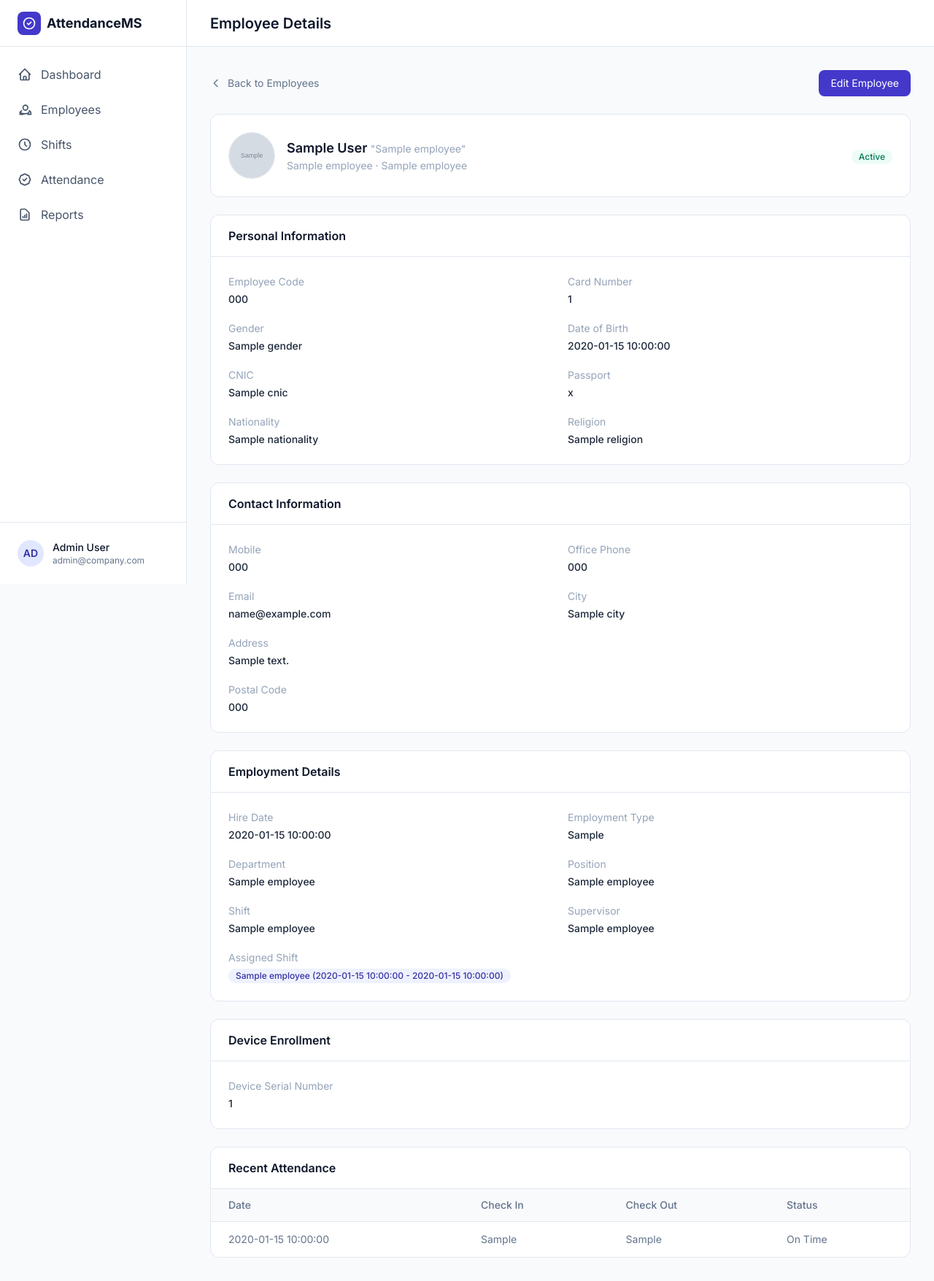
After one commit to devbymanan/AMS, a Python web app: template templates/view_employee.html in a window 1280 px wide. The commit adds this page. Shown: the whole page at 73% size. Run offline with Jinja, Linux system fonts and the light colour scheme; the template is opened without the code that fills it: most values are stand-ins (such as "Sample title", 1, 10 or a date in 2020); grey boxes marked "Sample" are stand-in pictures; some libraries are stand-ins or nearby versions.

Commit message:
Add employee detail view and update employee list with view button
- Implemented a new template for viewing employee details (`view_employee.html`).
- Added a button in the employee list to view individual employee details.
- Enhanced employee detail view with personal, contact, and employment information.
- Included recent attendance records in the employee detail view.

```diff
--- /dev/null
+++ b/templates/view_employee.html
@@ -0,0 +1,249 @@
+{% extends "base.html" %}
+
+{% block title %}
+{{ employee.FirstName }} {{ employee.LastName }} - AttendanceMS
+{% endblock %}
+
+{% block page_title %}
+Employee Details
+{% endblock %}
+
+{% block content %}
+
+<div class="flex items-center justify-between mb-6">
+  <a
+    href="{{ url_for('employees') }}"
+    class="inline-flex items-center gap-2 text-sm text-slate-500 hover:text-brand-600 transition"
+  >
+    <svg class="w-4 h-4" fill="none" stroke="currentColor" viewBox="0 0 24 24">
+      <path stroke-linecap="round" stroke-linejoin="round" stroke-width="2" d="M15 19l-7-7 7-7" />
+    </svg>
+    Back to Employees
+  </a>
+
+  <a
+    href="{{ url_for('view_employee', employee_id=employee.EmployeeID) }}"
+    class="inline-flex items-center gap-2 px-4 py-2 bg-brand-600 hover:bg-brand-700 text-white rounded-lg transition text-sm"
+  >
+    Edit Employee
+  </a>
+</div>
+
+<!-- ========================================================= -->
+<!--               PROFILE HEADER                              -->
+<!-- ========================================================= -->
+<div class="bg-white rounded-xl border border-slate-200 p-6 mb-6">
+  <div class="flex items-center gap-4">
+    {% if employee.PhotoPath %}
+    <img
+      src="{{ employee.PhotoPath }}"
+      alt="{{ employee.FirstName }}"
+      class="w-16 h-16 rounded-full object-cover border border-slate-200"
+    />
+    {% else %}
+    <div class="w-16 h-16 rounded-full bg-brand-100 flex items-center justify-center text-brand-700 font-semibold text-lg">
+      {% if employee.FirstInitial or employee.LastInitial %}
+      {{ employee.FirstInitial }}{{ employee.LastInitial }}
+      {% else %}
+      ?
+      {% endif %}
+    </div>
+    {% endif %}
+
+    <div>
+      <p class="text-lg font-semibold text-slate-900">
+        {{ employee.FirstName }} {{ employee.LastName }}
+        {% if employee.NickName %}
+        <span class="text-sm font-normal text-slate-400">"{{ employee.NickName }}"</span>
+        {% endif %}
+      </p>
+      <p class="text-sm text-slate-400">
+        {{ employee.PositionName if employee.PositionName else "No Position" }}
+        {% if employee.DepartmentName %} · {{ employee.DepartmentName }}{% endif %}
+      </p>
+    </div>
+
+    <div class="ml-auto">
+      {% if employee.Status %}
+      <span class="inline-flex items-center px-2.5 py-0.5 rounded-full text-xs font-medium bg-emerald-50 text-emerald-700">
+        Active
+      </span>
+      {% else %}
+      <span class="inline-flex items-center px-2.5 py-0.5 rounded-full text-xs font-medium bg-rose-50 text-rose-700">
+        Inactive
+      </span>
+      {% endif %}
+    </div>
+  </div>
+</div>
+
+<!-- ========================================================= -->
+<!--               PERSONAL INFORMATION                        -->
+<!-- ========================================================= -->
+<div class="bg-white rounded-xl border border-slate-200 overflow-hidden mb-6">
+  <div class="px-6 py-4 border-b border-slate-200">
+    <h3 class="font-semibold text-slate-900">Personal Information</h3>
+  </div>
+  <div class="p-6 grid grid-cols-1 md:grid-cols-2 gap-5 text-sm">
+    <div>
+      <p class="text-slate-400 mb-1">Employee Code</p>
+      <p class="font-medium text-slate-800">{{ employee.EmployeeCode }}</p>
+    </div>
+    <div>
+      <p class="text-slate-400 mb-1">Card Number</p>
+      <p class="font-medium text-slate-800">{{ employee.CardNumber or "—" }}</p>
+    </div>
+    <div>
+      <p class="text-slate-400 mb-1">Gender</p>
+      <p class="font-medium text-slate-800">{{ employee.Gender or "—" }}</p>
+    </div>
+    <div>
+      <p class="text-slate-400 mb-1">Date of Birth</p>
+      <p class="font-medium text-slate-800">{{ employee.DateOfBirth or "—" }}</p>
+    </div>
+    <div>
+      <p class="text-slate-400 mb-1">CNIC</p>
+      <p class="font-medium text-slate-800">{{ employee.CNIC or "—" }}</p>
+    </div>
+    <div>
+      <p class="text-slate-400 mb-1">Passport</p>
+      <p class="font-medium text-slate-800">{{ employee.Passport or "—" }}</p>
+    </div>
+    <div>
+      <p class="text-slate-400 mb-1">Nationality</p>
+      <p class="font-medium text-slate-800">{{ employee.Nationality or "—" }}</p>
+    </div>
+    <div>
+      <p class="text-slate-400 mb-1">Religion</p>
+      <p class="font-medium text-slate-800">{{ employee.Religion or "—" }}</p>
+    </div>
+  </div>
+</div>
+
+<!-- ========================================================= -->
+<!--               CONTACT INFORMATION                         -->
+<!-- ========================================================= -->
+<div class="bg-white rounded-xl border border-slate-200 overflow-hidden mb-6">
+  <div class="px-6 py-4 border-b border-slate-200">
+    <h3 class="font-semibold text-slate-900">Contact Information</h3>
+  </div>
+  <div class="p-6 grid grid-cols-1 md:grid-cols-2 gap-5 text-sm">
+    <div>
+      <p class="text-slate-400 mb-1">Mobile</p>
+      <p class="font-medium text-slate-800">{{ employee.Mobile or "—" }}</p>
+    </div>
+    <div>
+      <p class="text-slate-400 mb-1">Office Phone</p>
+      <p class="font-medium text-slate-800">{{ employee.OfficePhone or "—" }}</p>
+    </div>
+    <div>
+      <p class="text-slate-400 mb-1">Email</p>
+      <p class="font-medium text-slate-800">{{ employee.Email or "—" }}</p>
+    </div>
+    <div>
+      <p class="text-slate-400 mb-1">City</p>
+      <p class="font-medium text-slate-800">{{ employee.City or "—" }}</p>
+    </div>
+    <div class="md:col-span-2">
+      <p class="text-slate-400 mb-1">Address</p>
+      <p class="font-medium text-slate-800">{{ employee.Address or "—" }}</p>
+    </div>
+    <div>
+      <p class="text-slate-400 mb-1">Postal Code</p>
+      <p class="font-medium text-slate-800">{{ employee.PostalCode or "—" }}</p>
+    </div>
+  </div>
+</div>
+
+<!-- ========================================================= -->
+<!--               EMPLOYMENT DETAILS                          -->
+<!-- ========================================================= -->
+<div class="bg-white rounded-xl border border-slate-200 overflow-hidden mb-6">
+  <div class="px-6 py-4 border-b border-slate-200">
+    <h3 class="font-semibold text-slate-900">Employment Details</h3>
+  </div>
+  <div class="p-6 grid grid-cols-1 md:grid-cols-2 gap-5 text-sm">
+    <div>
+      <p class="text-slate-400 mb-1">Hire Date</p>
+      <p class="font-medium text-slate-800">{{ employee.HireDate or "—" }}</p>
+    </div>
+    <div>
+      <p class="text-slate-400 mb-1">Employment Type</p>
+      <p class="font-medium text-slate-800">{{ employee.EmploymentType or "—" }}</p>
+    </div>
+    <div>
+      <p class="text-slate-400 mb-1">Department</p>
+      <p class="font-medium text-slate-800">{{ employee.DepartmentName or "—" }}</p>
+    </div>
+    <div>
+      <p class="text-slate-400 mb-1">Position</p>
+      <p class="font-medium text-slate-800">{{ employee.PositionName or "—" }}</p>
+    </div>
+    <div>
+      <p class="text-slate-400 mb-1">Shift</p>
+      <p class="font-medium text-slate-800">{{ employee.ShiftName or "—" }}</p>
+    </div>
+    <div>
+      <p class="text-slate-400 mb-1">Supervisor</p>
+      <p class="font-medium text-slate-800">{{ employee.SupervisorName or "No Supervisor" }}</p>
+    </div>
+    <div>
+      <p class="text-slate-400 mb-1">Assigned Shift</p>
+      {% if employee.ShiftName %}
+      <span class="inline-flex items-center px-2.5 py-0.5 rounded-full text-xs font-medium bg-brand-50 text-brand-700">
+        {{ employee.ShiftName }} ({{ employee.StartTime }} - {{ employee.EndTime }})
+      </span>
+      {% else %}
+      <span class="inline-flex items-center px-2.5 py-0.5 rounded-full text-xs font-medium bg-rose-50 text-rose-700">
+        No Shift Assigned
+      </span>
+      {% endif %}
+    </div>
+  </div>
+</div>
+
+<!-- ========================================================= -->
+<!--               DEVICE ENROLLMENT                           -->
+<!-- ========================================================= -->
+<div class="bg-white rounded-xl border border-slate-200 overflow-hidden mb-6">
+  <div class="px-6 py-4 border-b border-slate-200">
+    <h3 class="font-semibold text-slate-900">Device Enrollment</h3>
+  </div>
+  <div class="p-6 text-sm">
+    <p class="text-slate-400 mb-1">Device Serial Number</p>
+    <p class="font-medium text-slate-800">{{ employee.DeviceSerialNumber or "Not enrolled" }}</p>
+  </div>
+</div>
+
+<!-- ========================================================= -->
+<!--               RECENT ATTENDANCE                           -->
+<!-- ========================================================= -->
+<div class="bg-white rounded-xl border border-slate-200 overflow-hidden">
+  <div class="px-6 py-4 border-b border-slate-200">
+    <h3 class="font-semibold text-slate-900">Recent Attendance</h3>
+  </div>
+  <table class="w-full text-sm">
+    <thead class="bg-slate-50">
+      <tr class="text-left text-slate-500 border-b border-slate-200">
+        <th class="px-6 py-3 font-medium">Date</th>
+        <th class="px-6 py-3 font-medium">Check In</th>
+        <th class="px-6 py-3 font-medium">Check Out</th>
+        <th class="px-6 py-3 font-medium">Status</th>
+      </tr>
+    </thead>
+    <tbody class="divide-y divide-slate-100">
+      {% for a in attendance %}
+      <tr class="hover:bg-slate-50">
+        <td class="px-6 py-3.5 text-slate-500">{{ a.AttendanceDate }}</td>
+        <td class="px-6 py-3.5 text-slate-500">{{ a.CheckIn or "—" }}</td>
+        <td class="px-6 py-3.5 text-slate-500">{{ a.CheckOut or "—" }}</td>
+        <td class="px-6 py-3.5 text-slate-500">{{ a.Status }}</td>
+      </tr>
+      {% else %}
+      <tr><td class="px-6 py-3.5 text-slate-400" colspan="4">No attendance records yet.</td></tr>
+      {% endfor %}
+    </tbody>
+  </table>
+</div>
+
+{% endblock %}
```
Also changed, not shown: app.py (+181 -75 lines), templates/add_employee.html (+5 -5 lines), templates/employees.html (+13 -0 lines).
